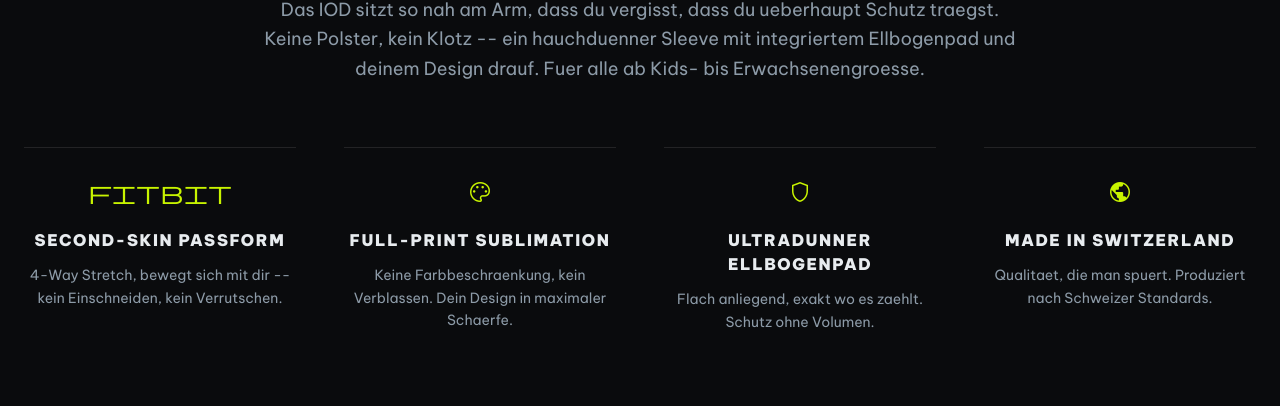
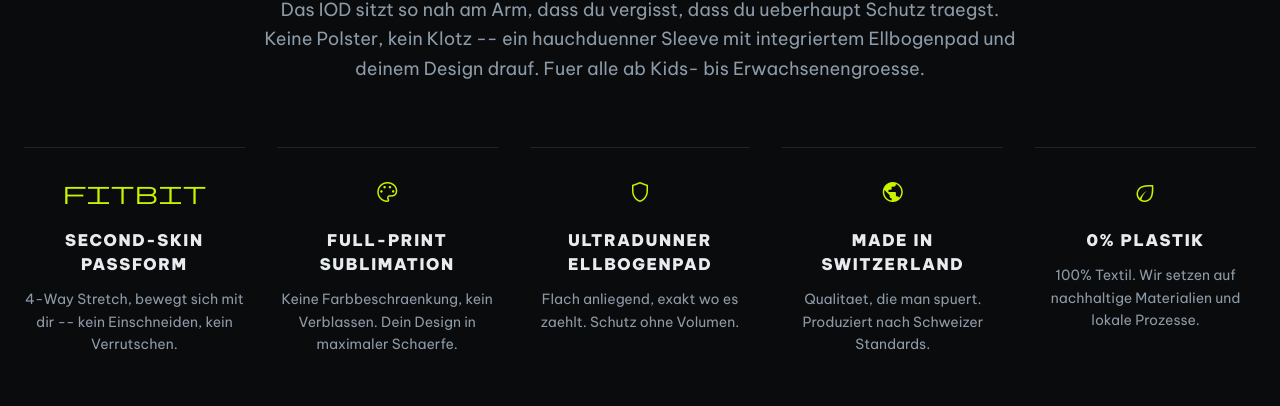
Before and after one commit to HomiG-LAB/iod-webshop, a Next.js app: page / in a window 1280 px wide. Shown: the part 1171-1577 px from the top of the page. Built offline with nearby package versions, Linux system fonts and the light colour scheme.

Commit message:
feat: add sustainability USP story and update grid

```diff
--- a/src/app/page.tsx
+++ b/src/app/page.tsx
@@ -134,7 +134,7 @@ export default function Home() {
             </p>
           </div>
 
-          <div className="grid grid-cols-1 sm:grid-cols-2 lg:grid-cols-4 gap-8 lg:gap-12">
+          <div className="grid grid-cols-1 sm:grid-cols-2 lg:grid-cols-5 gap-8 lg:gap-8">
             {uspData.points.map((point, i) => (
               <div
                 key={i}
--- a/src/data/mockData.ts
+++ b/src/data/mockData.ts
@@ -184,6 +184,11 @@ export const uspData = {
       title: "Made in Switzerland",
       description: "Qualitaet, die man spuert. Produziert nach Schweizer Standards.",
     },
+    {
+      icon: "eco",
+      title: "0% Plastik",
+      description: "100% Textil. Wir setzen auf nachhaltige Materialien und lokale Prozesse.",
+    },
   ],
 };
 
```
